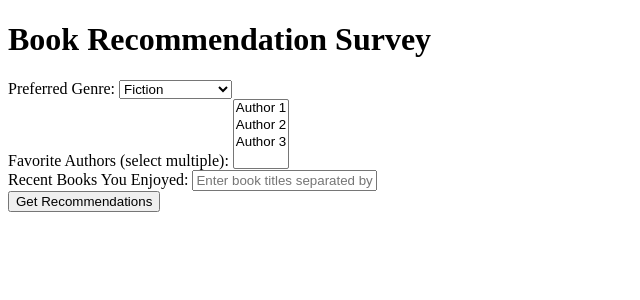
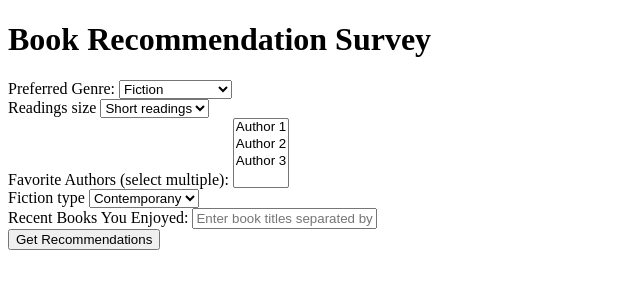
Before and after one commit to arendonc2/ClickBook, a Django app: page /survey/ in a window 1280 px wide. Shown: the top 300 px of the page, without its empty margins (0-640 px from the left). Run offline with Django 5.2, Linux system fonts and the light colour scheme.

Commit message:
Añadi nuevas opciones de gustos al formulario

```diff
--- a/bookdb/books/templates/survey.html
+++ b/bookdb/books/templates/survey.html
@@ -22,12 +22,26 @@
         </select>
         <br>
 
+        <label for="genre">Readings size</label>
+        <select name="readings_size" id="readings_size">
+            <option value="short_readings">Short readings</option>
+            <option value="long_readings">Long readings</option>
+        </select>
+        <br>
+
         <label for="favorite_authors">Favorite Authors (select multiple):</label>
         <select name="favorite_authors" id="favorite_authors" multiple>
             <option value="Author1">Author 1</option>
             <option value="Author2">Author 2</option>
             <option value="Author3">Author 3</option>
             <!-- Add more authors as needed -->
+        </select>
+        <br>
+
+        <label for="fiction_type">Fiction type</label>
+        <select name="fiction_type" id="fiction_type">
+            <option value="contemporany">Contemporany</option>
+            <option value="classic">Classic</option>
         </select>
         <br>
 
--- a/bookdb/books/views.py
+++ b/bookdb/books/views.py
@@ -65,7 +65,9 @@ def survey(request):
     if request.method == 'POST':
         # Collect user preferences from the survey
         genre = request.POST.get('genre')
+        readings_size = request.POST.get('readings_size')
         favorite_authors = request.POST.getlist('favorite_authors')
+        fiction_type = request.POST.get('fiction_type')
         recent_books = request.POST.get('recent_books')
 
         # Here you would implement your recommendation logic
--- a/bookdb/users.json
+++ b/bookdb/users.json
@@ -1 +1 @@
-{"Hola": "Hola", "alejandrorc": "alejo200607", "alejo": "123"}
+{"Hola": "Hola", "alejandrorc": "alejo200607", "alejo": "123", "monsi": "124"}
```
Also changed, not shown: bookdb/db.sqlite3.
